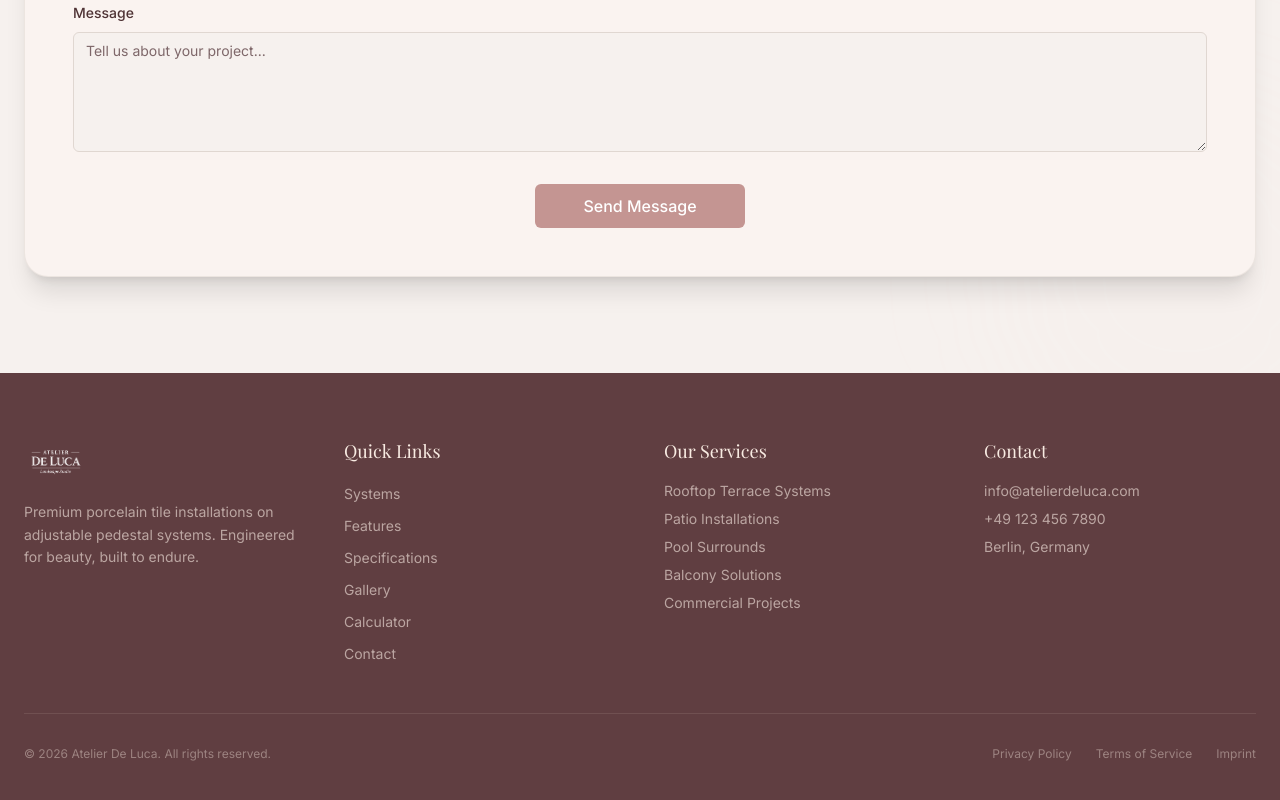
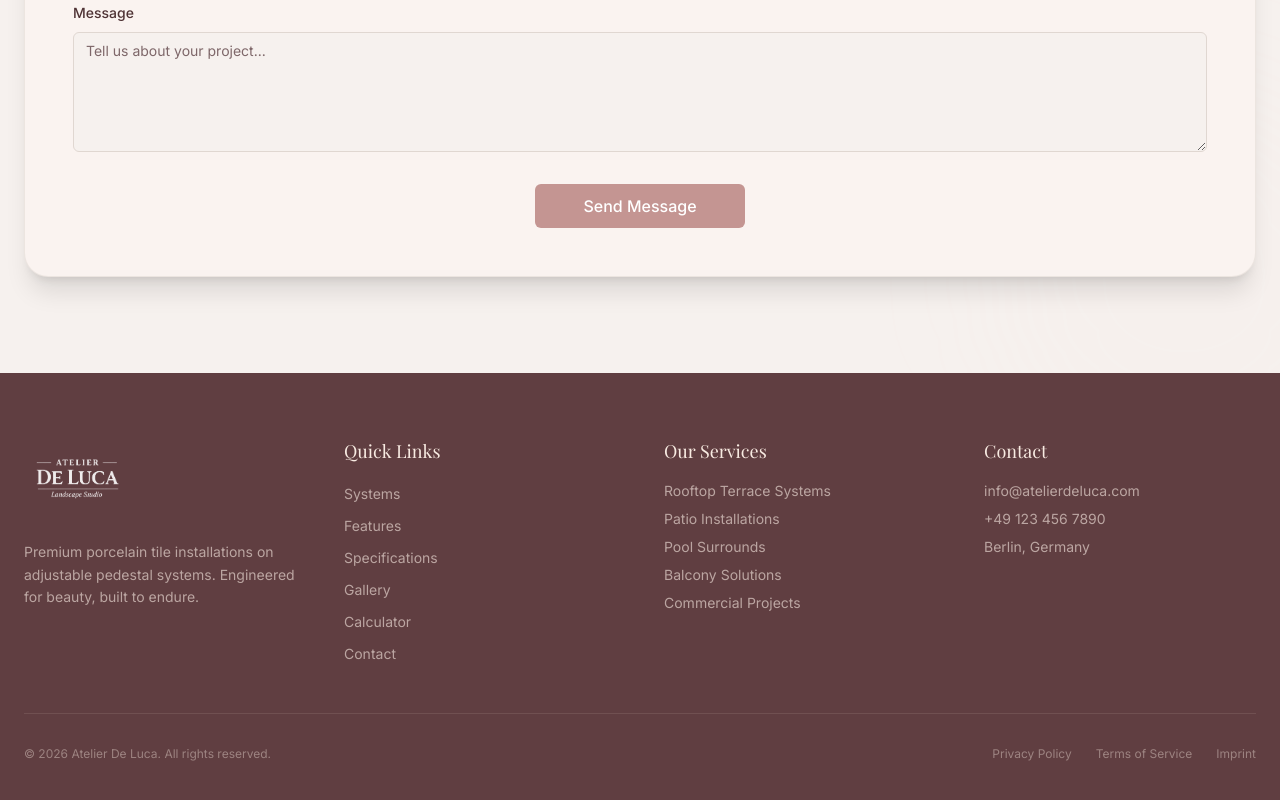
Before and after one commit to SamisDone/Atelier-De-Luca, a Next.js app: page / in a window 1280 px wide. Shown: the part 6658-7458 px from the top of the page. Built offline with nearby package versions, Linux system fonts and the light colour scheme.

Commit message:
style: increase footer logo size to match navbar

```diff
--- a/src/components/Footer.tsx
+++ b/src/components/Footer.tsx
@@ -11,9 +11,9 @@ const Footer = () => {
             <Image
               src="/images/image-removebg-preview.png"
               alt="Atelier De Luca"
-              width={180}
-              height={48}
-              className="h-12 w-auto object-contain brightness-0 invert opacity-90 mb-4"
+              width={300}
+              height={80}
+              className="h-16 md:h-20 w-auto object-contain brightness-0 invert opacity-90 mb-6"
             />
             <p className="text-brand-secondary/60 text-sm leading-relaxed">
               Premium porcelain tile installations on adjustable pedestal systems. Engineered for beauty, built to endure.
```
